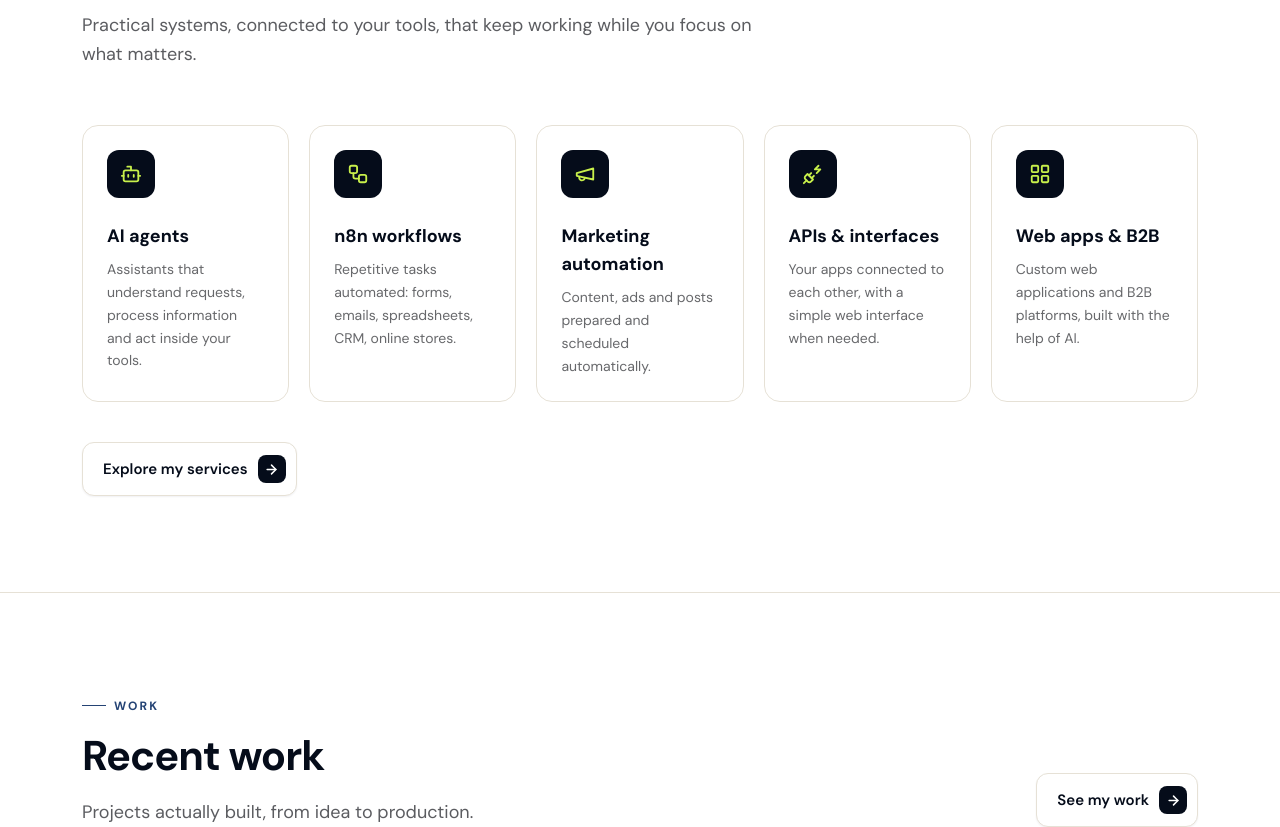
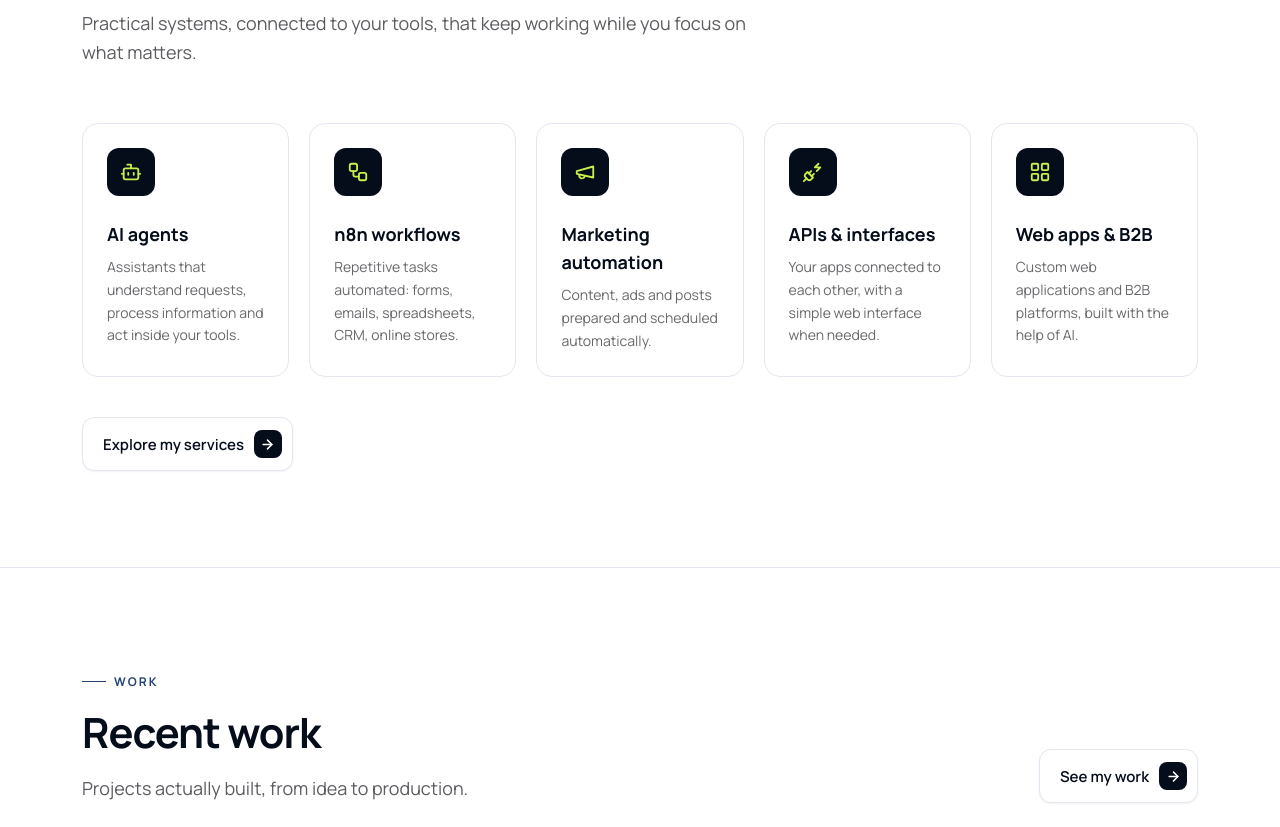
Before and after one commit to Miriam-anb/miriam-site, a React (Vite) app: page /en in a window 1280 px wide. Shown: the part 1140-1967 px from the top of the page. Built offline with nearby package versions, Linux system fonts and the light colour scheme.

Commit message:
Add files via upload

```diff
--- a/index.html
+++ b/index.html
@@ -15,7 +15,7 @@
     <link rel="icon" type="image/svg+xml" href="/favicon.svg" />
     <link rel="preconnect" href="https://fonts.googleapis.com" />
     <link rel="preconnect" href="https://fonts.gstatic.com" crossorigin />
-    <link href="https://fonts.googleapis.com/css2?family=Bricolage+Grotesque:opsz,wght@12..96,500;12..96,600;12..96,700;12..96,800&family=DM+Sans:opsz,wght@9..40,400;9..40,500;9..40,600;9..40,700&display=swap" rel="stylesheet" />
+    <link href="https://fonts.googleapis.com/css2?family=Instrument+Serif:ital@0;1&family=Manrope:wght@400;500;600;700;800&display=swap" rel="stylesheet" />
     <script type="application/ld+json">
       {"@context":"https://schema.org","@type":"Person","name":"Miriam ANIBABA","jobTitle":"Développeuse d'agents IA & Automatisation","address":{"@type":"PostalAddress","addressLocality":"Cotonou","addressCountry":"BJ"},"sameAs":["https://www.linkedin.com/in/miriam-anibaba-a3965132a/"],"knowsAbout":["AI agents","n8n","Automation","REST APIs"]}
     </script>
--- a/tailwind.config.js
+++ b/tailwind.config.js
@@ -6,14 +6,12 @@ export default {
       colors: {
         navy: { 950: '#050C1A', 900: '#0A1730', 800: '#0F2140', 700: '#18305A', 600: '#244374' },
         ink: '#15171C',
-        mist: '#F3F1EC',
-        paper: '#F8F6F1',
-        line: '#E6E1D6',
+        mist: '#F4F6F9',
+        line: '#E2E7EF',
         accent: { DEFAULT: '#C8F04B', soft: '#EEFBCF', deep: '#7FA51C' },
       },
       fontFamily: {
-        sans: ['"DM Sans"', 'system-ui', 'sans-serif'],
-        display: ['"Bricolage Grotesque"', '"DM Sans"', 'system-ui', 'sans-serif'],
+        sans: ['Manrope', 'system-ui', 'sans-serif'],
         serif: ['"Instrument Serif"', 'Georgia', 'serif'],
       },
       maxWidth: { site: '1180px' },
```
